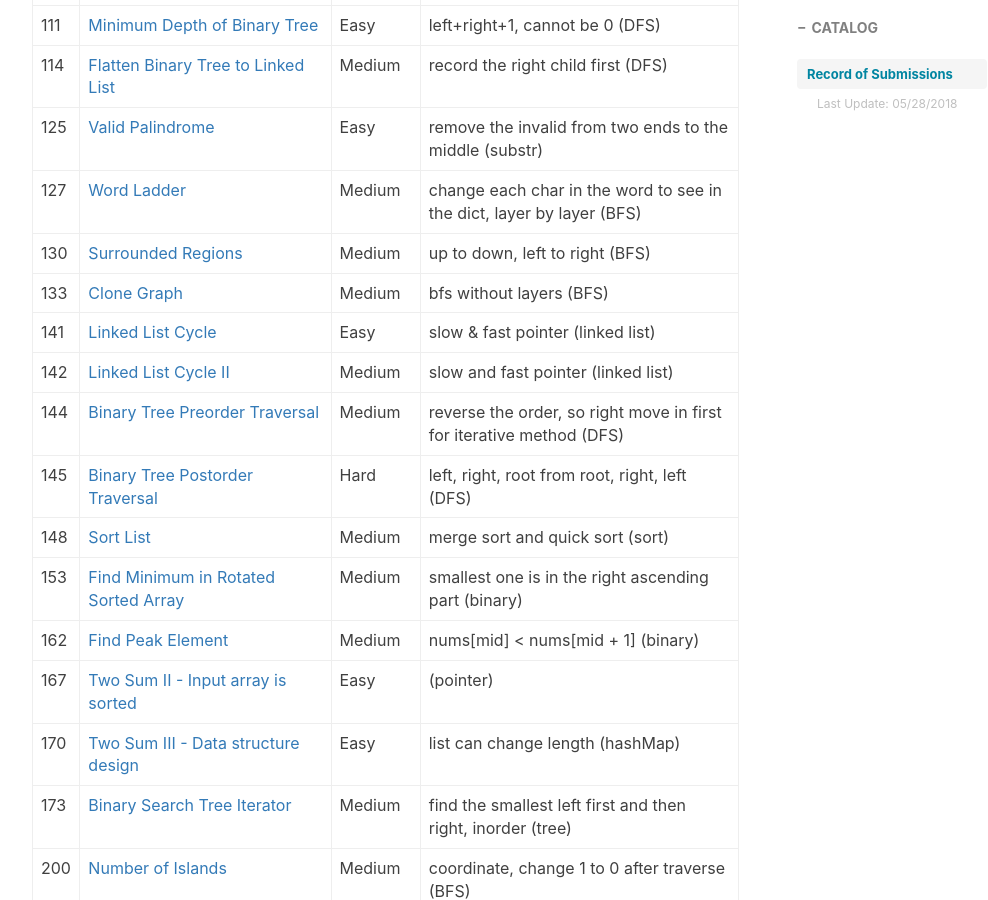
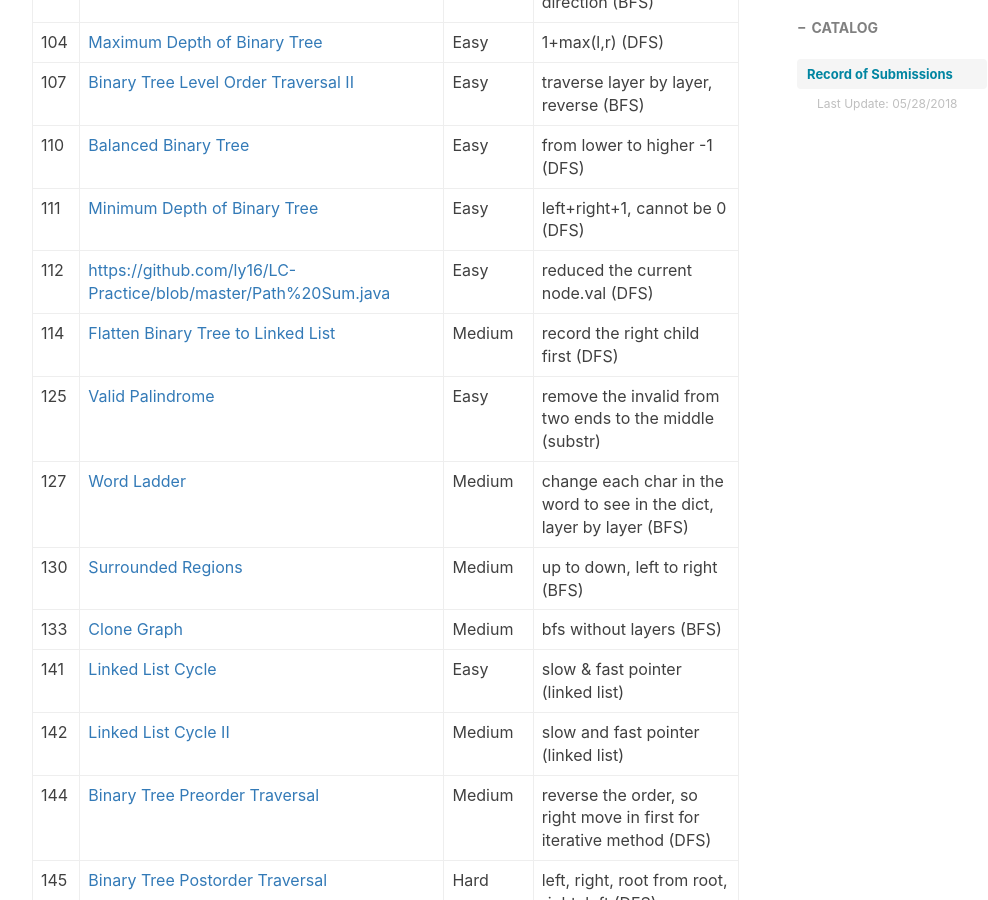
Before and after one commit to ly16/ly16.github.io, a Jekyll site: the page built from _posts/2018-05-18-leetcode-record-round1.md, in a window 1280 px wide and 900 px high, scrolled down 1937 px. Shown: the whole window, without its empty margins (233-1221 px from the left). Built offline with Jekyll 4.4.1, drawn with Linux system fonts in a browser that asks for light colours; nearby versions of some CDN libraries; comment, search, counter and statistics services are not loaded.

Commit message:
Update 2018-05-18-leetcode-record-round1.md

```diff
--- a/_posts/2018-05-18-leetcode-record-round1.md
+++ b/_posts/2018-05-18-leetcode-record-round1.md
@@ -41,6 +41,7 @@ tags:
 |107|[Binary Tree Level Order Traversal II](https://github.com/ly16/LC-Practice/blob/master/Binary%20Tree%20Level%20Order%20Traversal%20II.java)|Easy|traverse layer by layer, reverse (BFS)|
 |110|[Balanced Binary Tree](https://github.com/ly16/LC-Practice/blob/master/Balanced%20Binary%20Tree.java)|Easy|from lower to higher -1 (DFS)|
 |111|[Minimum Depth of Binary Tree](https://github.com/ly16/LC-Practice/blob/master/Minimum%20Depth%20of%20Binary%20Tree.java)|Easy|left+right+1, cannot be 0 (DFS)|
+|112|[https://github.com/ly16/LC-Practice/blob/master/Path%20Sum.java](https://github.com/ly16/LC-Practice/blob/master/Path%20Sum.java)|Easy|reduced the current node.val (DFS)|
 |114|[Flatten Binary Tree to Linked List](https://github.com/ly16/LC-Practice/blob/master/Flatten%20Binary%20Tree%20to%20Linked%20List.java)|Medium|record the right child first (DFS)|
 |125|[Valid Palindrome](https://github.com/ly16/LC-Practice/blob/master/Valid%20palindrome.java)|Easy|remove the invalid from two ends to the middle (substr)|
 |127|[Word Ladder](https://github.com/ly16/LC-Practice/blob/master/Word%20Ladder.java)|Medium|change each char in the word to see in the dict, layer by layer (BFS)|
```
